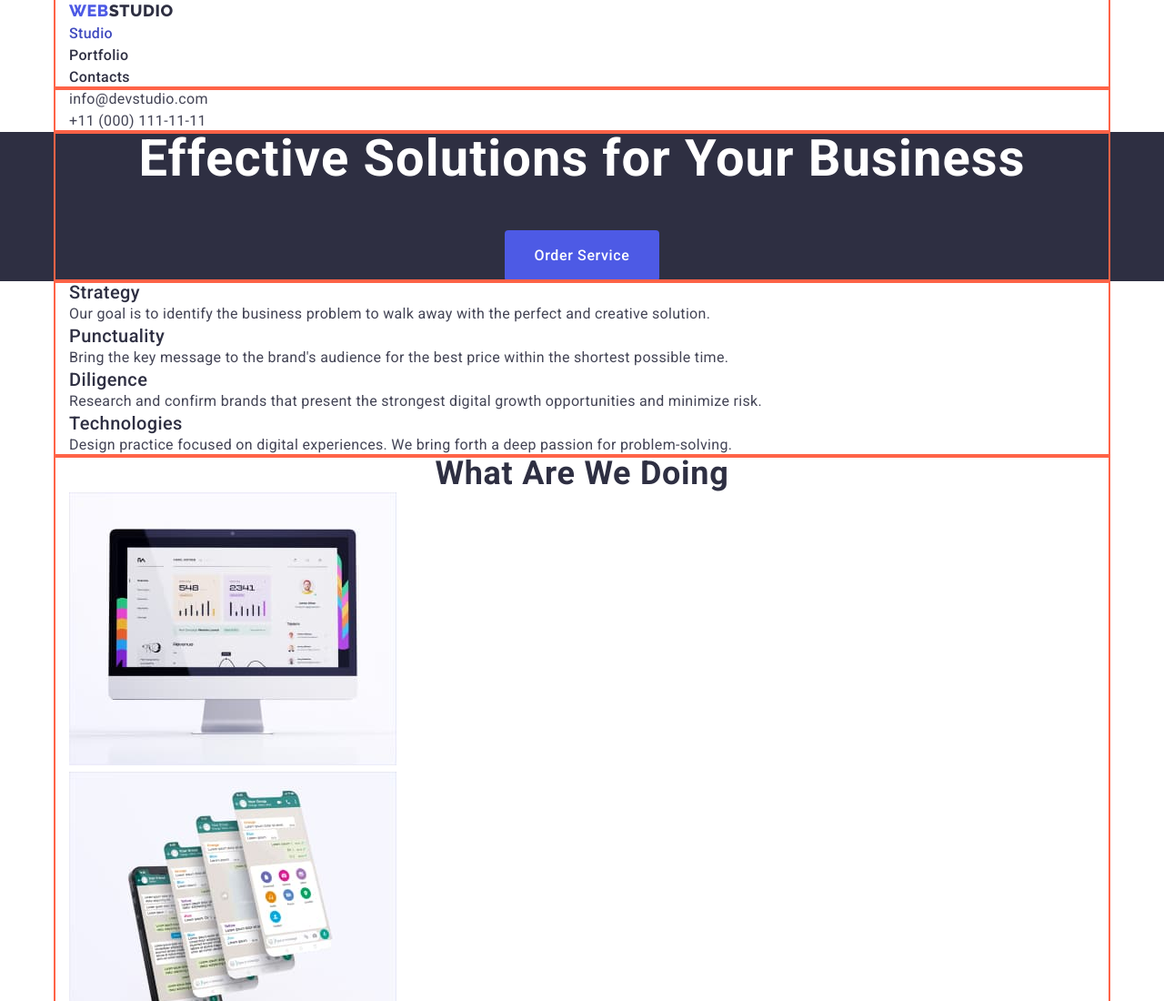
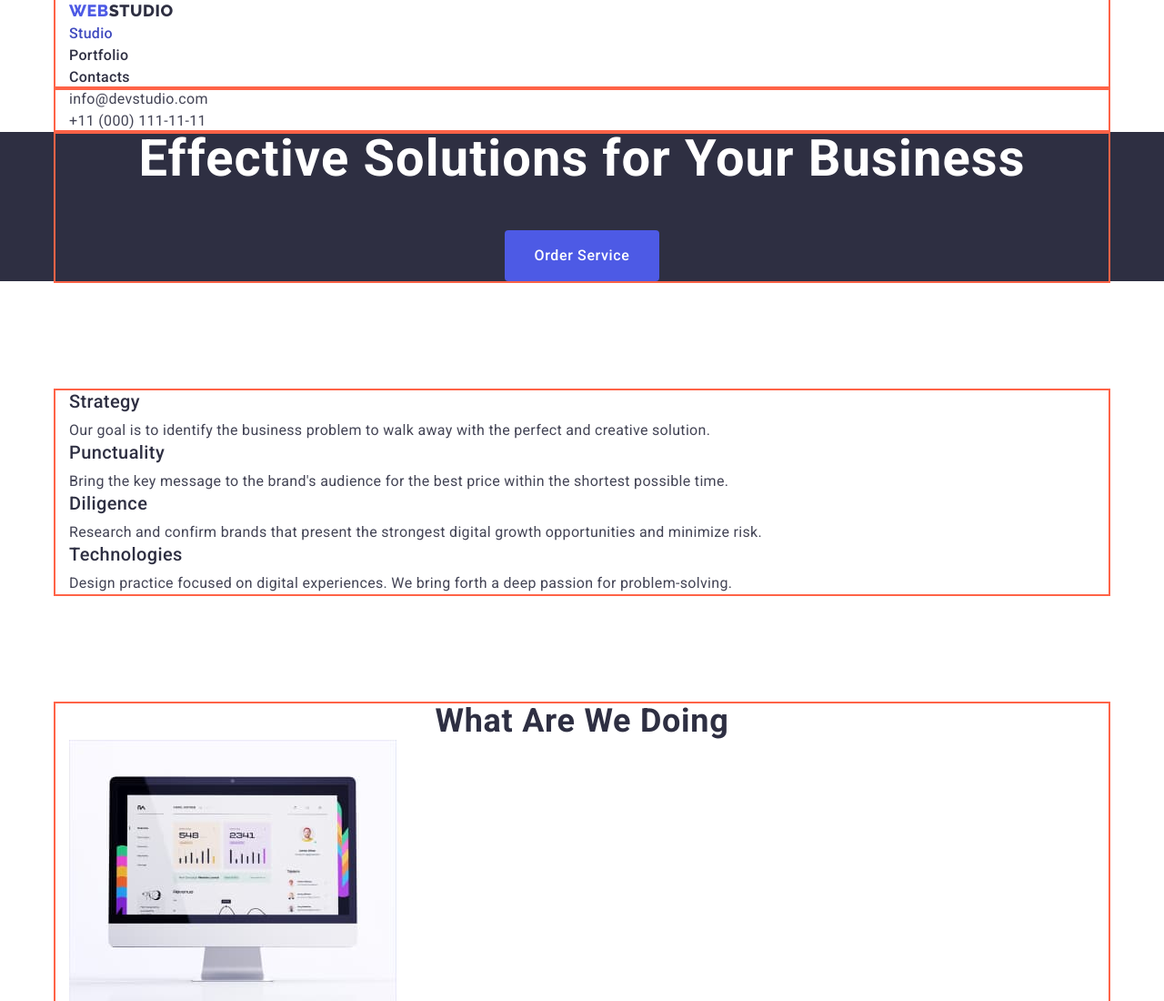
Before and after one commit to YuriyBeregovoy/goit-markup-hw-03, a plain HTML site: page index.html in a window 1280 px wide. Shown: the top 1100 px of the page at 91% size. Drawn offline with nearby package versions, Linux system fonts and the light colour scheme.

Commit message:
indents between elements are made

```diff
--- a/css/styles.css
+++ b/css/styles.css
@@ -125,9 +125,14 @@ body {
   background-color: var(--pressed-state-color);
 }
 /*-------------------- Section advantages--------------------- */
+.advantages {
+  padding-top: 120px;
+  padding-bottom: 120px;
+}
 .advantages .title {
   letter-spacing: 0.02em;
   color: var(--title-section-color);
+  margin-bottom: 8px;
 }
 /*----------------------Section activities----Section our team------------------ */
 .section-title {
```
